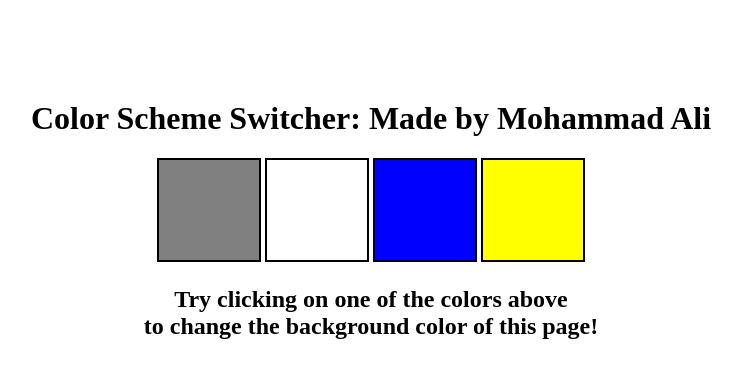
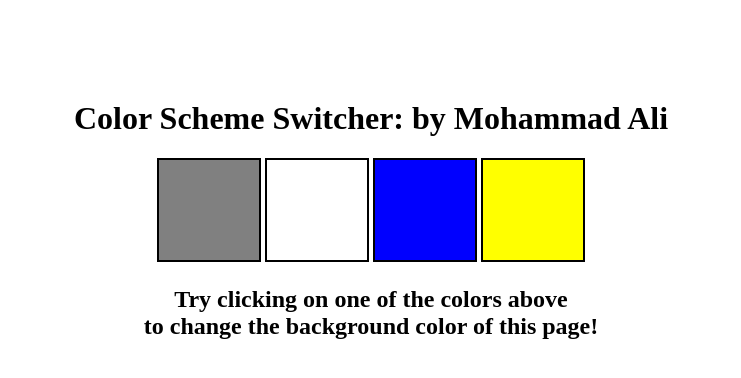
Before and after one commit to mdalii69/JavaScript, a plain HTML site: page JS/Projects/BGC-Changer/index.html in a window 1280 px wide. Shown: the whole page, without its empty margins (269-1010 px from the left). Drawn offline with Linux system fonts and the light colour scheme.

Commit message:
Background Color Changer

```diff
--- a/JS/Projects/BGC-Changer/index.html
+++ b/JS/Projects/BGC-Changer/index.html
@@ -9,7 +9,7 @@
   </head>
   <body>
     <div class="canvas">
-      <h1>Color Scheme Switcher: Made by Mohammad Ali</h1>
+      <h1>Color Scheme Switcher: by Mohammad Ali</h1>
       <span class="button" id="grey"></span>
       <span class="button" id="white"></span>
       <span class="button" id="blue"></span>
```
